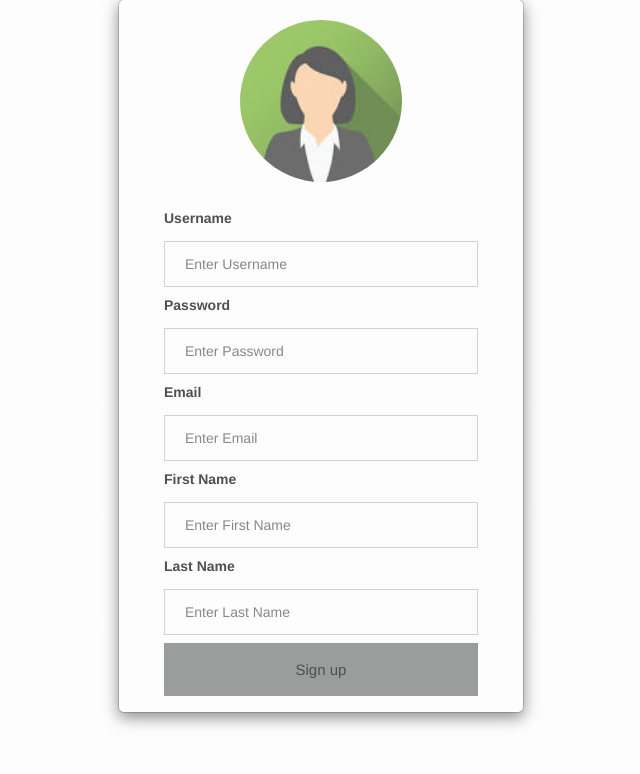
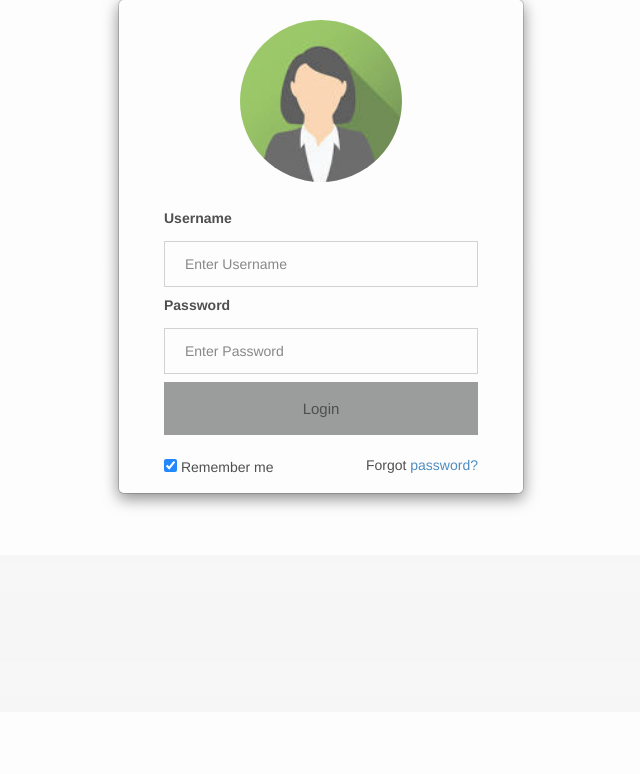
Before and after one commit to arpit1997/PQusic, a Django app: template mysite/MusicApp/templates/MusicApp/user_login.html in a window 1280 px wide. Shown: the part 88-862 px from the top of the page, without its empty margins (319-959 px from the left). After the commit the page ends 596 px from the top, so only its background shows below. Run offline with Django 3.2, Linux system fonts and the light colour scheme; the template is opened without the code that fills it, so the values that code supplies are empty; some libraries are stand-ins or nearby versions.

Commit message:
login page updated

```diff
--- a/mysite/MusicApp/templates/MusicApp/user_login.html
+++ b/mysite/MusicApp/templates/MusicApp/user_login.html
@@ -31,6 +31,7 @@
                 </div>
             </div>
 
+
         <div class="row login_body">
             <div class="col-md-4 col-md-offset-4">
                 <div class="model">
@@ -44,20 +45,18 @@
                             <input type="text" placeholder="Enter Username" name="username" required>
                             <label><b>Password</b></label>
                             <input type="password" placeholder="Enter Password" name="password" required>
-                                <label><b>Email</b></label>
-                                <input type="text" placeholder="Enter Email" name="email" required>
-                                <label><b>First Name</b></label>
-                                <input type="text" placeholder="Enter First Name" name="f_name" required>
-                                <label><b>Last Name</b></label>
-                                <input type="text" placeholder="Enter Last Name" name="l_name" required>
-                                <button type="submit" name="submit">Sign up</button>
+                            <button type="submit" name="submit">Login</button>
+                            <br>
+                            <div class="cancel">
+                                <input type="checkbox" checked="checked"> Remember me
+                                <span class="forget">Forgot <a href="#" class="aHref">password?</a></span>
+
+                            </div>
                         </div>
                     </form>
                 </div>
             </div>
         </div>
 
-
-
     </body>
 </html>
```
Also changed, not shown: mysite/db.sqlite3. Lines whose indentation alone changed are shown as unchanged.
